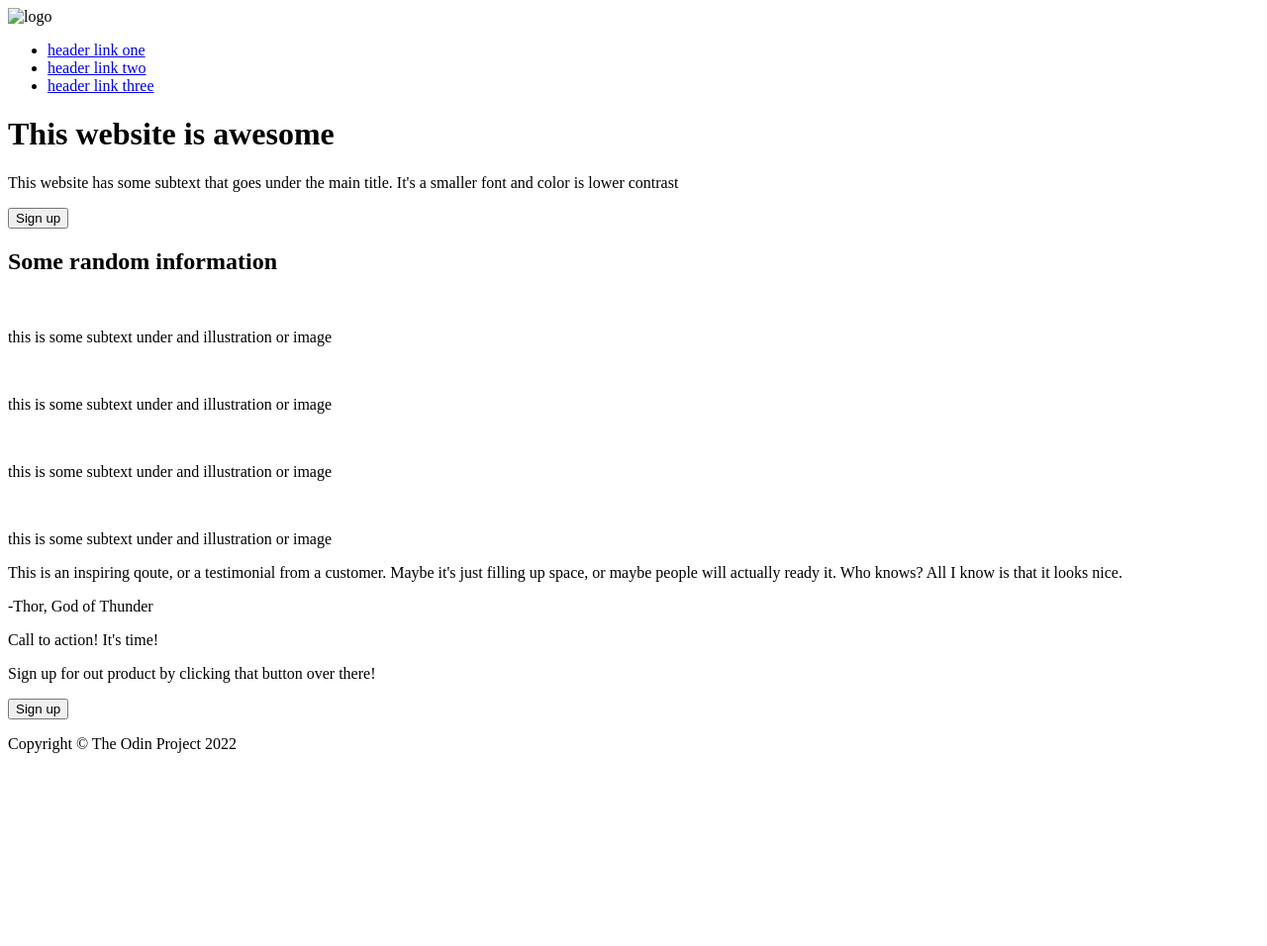
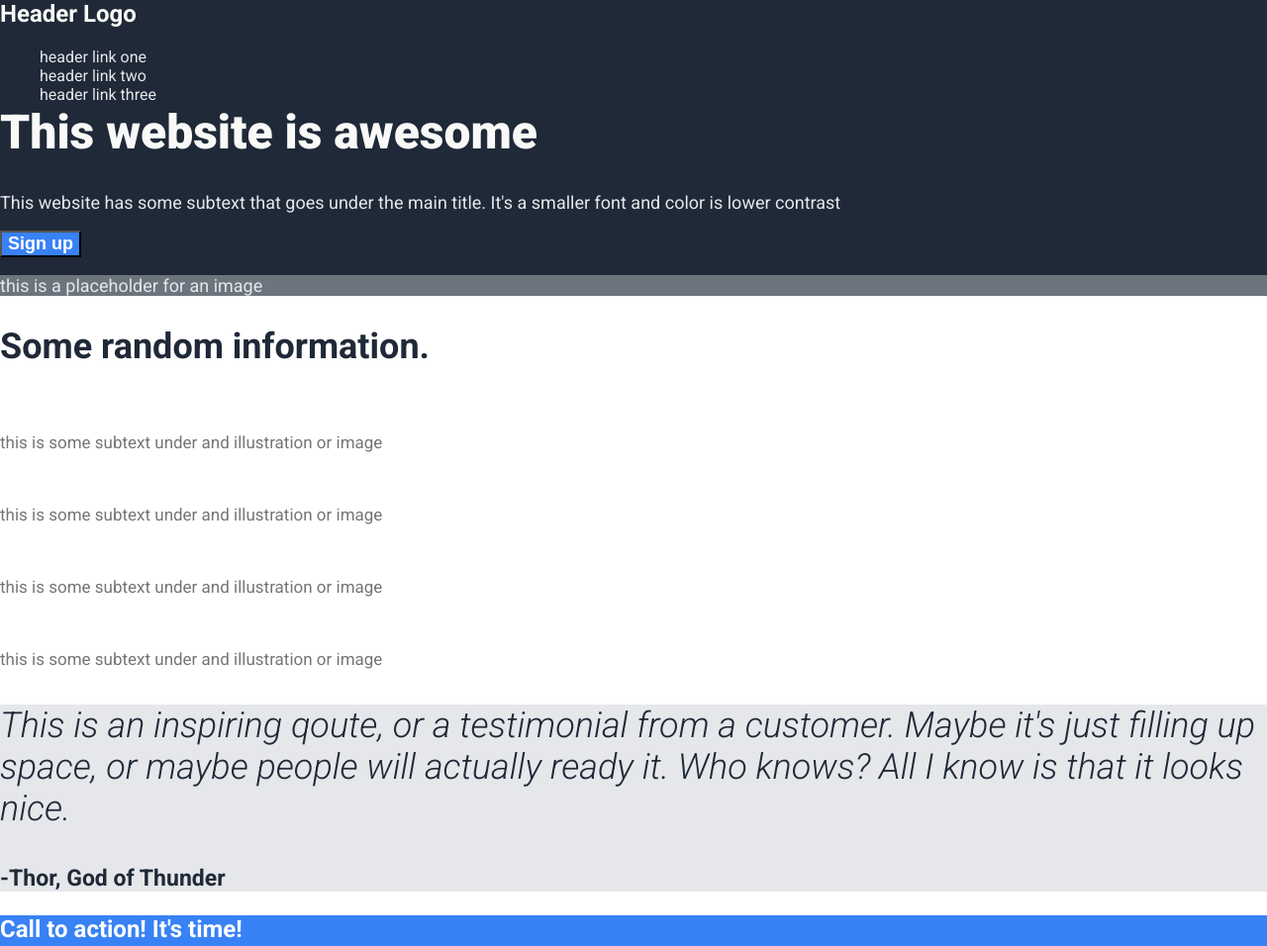
Before and after one commit to RimaGai/the_odin_projects, a plain HTML site: page landing-page/index.html in a window 1280 px wide. Shown: the top 956 px of the page at 99% size. Before the commit the page ends 800 px from the top, so only its background shows below. Drawn offline with Linux system fonts and the light colour scheme.

Commit message:
Add fonts and colors

```diff
--- a/landing-page/index.html
+++ b/landing-page/index.html
@@ -6,26 +6,35 @@
   <meta http-equiv="X-UA-Compatible" content="IE=edge">
   <meta name="viewport" content="width=device-width, initial-scale=1.0">
   <title>Document</title>
+  <link rel="stylesheet" href="styles.css">
+  <link rel="preconnect" href="https://fonts.googleapis.com">
+  <link rel="preconnect" href="https://fonts.gstatic.com" crossorigin>
+  <link href="https://fonts.googleapis.com/css2?family=Roboto:ital,wght@0,400;0,700;0,900;1,300&display=swap"
+    rel="stylesheet">
 </head>
 
 <body>
   <nav>
-    <img src="" alt="logo">
+    <h2>Header Logo</h2>
     <ul>
       <li><a href="http://">header link one</a></li>
       <li><a href="http://">header link two</a></li>
       <li><a href="http://">header link three</a></li>
     </ul>
   </nav>
+  <header>
     <div class="hero">
       <h1>This website is awesome</h1>
       <p>This website has some subtext that goes under the main title. It's a smaller font and color is lower contrast
       </p>
       <button>Sign up</button>
-    <img src="" alt="">
     </div>
-  <div>
-    <h2>Some random information</h2>
+    <div class="image-placeholder">
+      <p>this is a placeholder for an image</p>
+    </div>
+  </header>
+  <div class="information">
+    <h2>Some random information.</h2>
     <img src="" alt="">
     <p>this is some subtext under and illustration or image</p>
     <img src="" alt="">
@@ -35,13 +44,14 @@
     <img src="" alt="">
     <p>this is some subtext under and illustration or image</p>
   </div>
-  <section class="quote">
-    <p>This is an inspiring qoute, or a testimonial from a customer. Maybe it's just filling up space, or maybe people
+  <section class="testimonial">
+    <p class="quote">This is an inspiring qoute, or a testimonial from a customer. Maybe it's just filling up space, or
+      maybe people
       will actually ready it. Who knows? All I know is that it looks nice.</p>
-    <p>-Thor, God of Thunder</p>
+    <h3 class="signature">-Thor, God of Thunder</h3>
   </section>
   <section class="sign-up">
-    <p>Call to action! It's time!</p>
+    <h3>Call to action! It's time!</h3>
     <p>Sign up for out product by clicking that button over there!</p>
     <button>Sign up</button>
   </section>
--- a/landing-page/styles.css
+++ b/landing-page/styles.css
@@ -0,0 +1,94 @@
+body {
+  font-family: roboto;
+  margin: 0;
+}
+
+footer,
+header,
+nav {
+  background-color: #1f2937;
+}
+
+nav h2 {
+  color: #f9faf8;
+  font-size: 24px;
+  margin-top: 0;
+}
+
+nav a {
+  color: #e5e7eb;
+  text-decoration: none;
+}
+
+ul {
+  list-style: none;
+  margin: 0;
+}
+
+h1 {
+  font-size: 48px;
+  font-weight: 900;
+  color: #f9faf8;
+  margin-top: 0;
+}
+
+header p {
+  font-size: 18px;
+  color: #e5e7eb;
+}
+
+.image-placeholder {
+  background-color: #6C747D;
+}
+.information h2 {
+  font-size: 36px;
+  color: #1f2937;
+}
+
+.information p {
+  color: #737679;
+  font-size: 17px;
+}
+
+.testimonial {
+  background-color: #e5e7eb;
+}
+
+.quote {
+  font-style: italic;
+  font-size: 36px;
+  color: #1f2937;
+}
+
+.sign-up {
+  background-color: #3882f6;
+}
+
+.signature {
+  font-size: 23px;
+  color: #1f2937;
+}
+
+.sign-up h3 {
+  color: white;
+  font-size: 24px;
+}
+
+.sign-up p {
+  color: #e5e7eb;
+}
+
+button {
+  background-color: #3882f6;
+  color: white;
+  font-weight: 600;
+  font-size: 18px;
+}
+
+footer {
+  color: #e5e7eb;
+}
+
+footer p {
+  margin: 0;
+}
```
Lines whose indentation alone changed are shown as unchanged.
